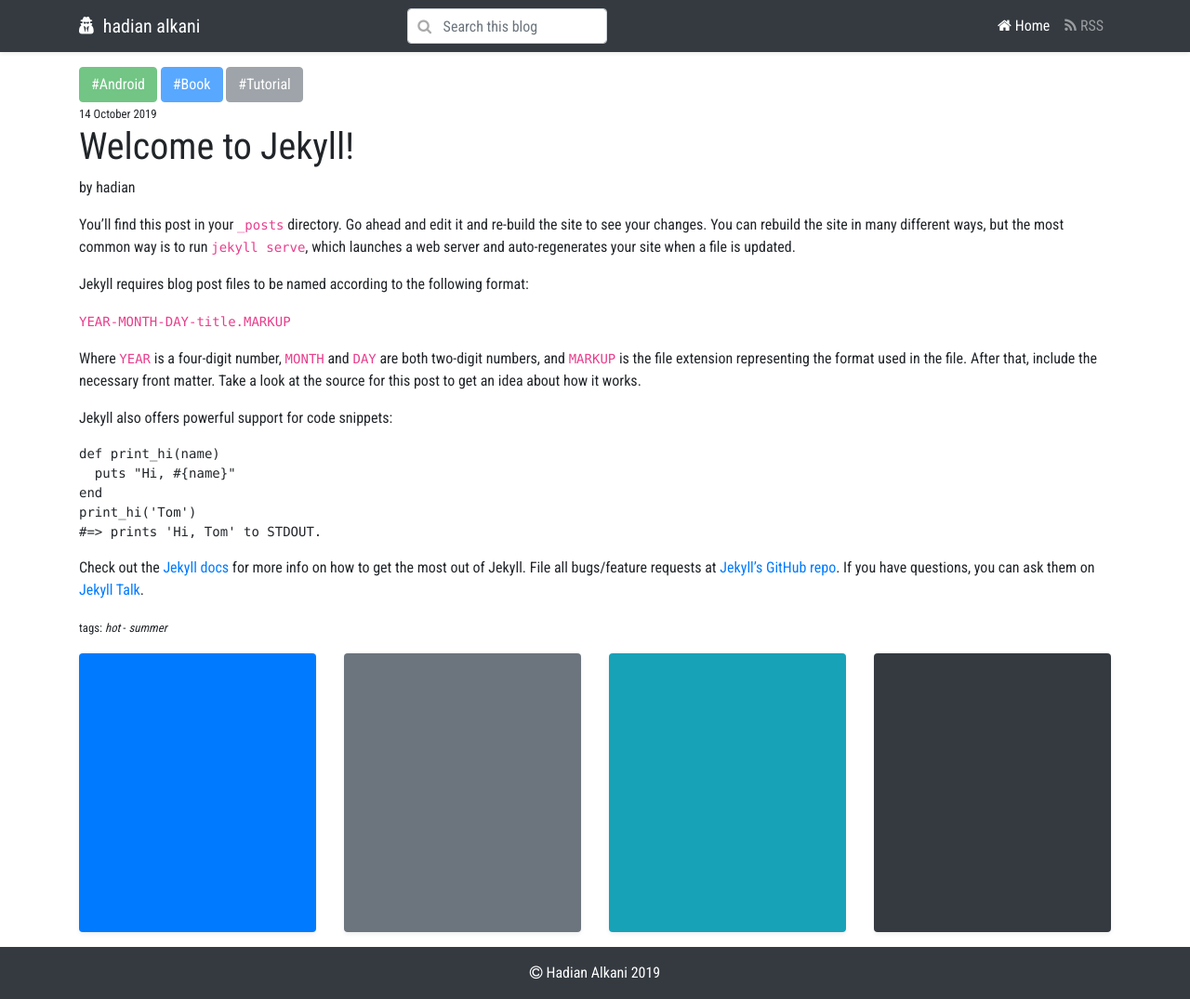
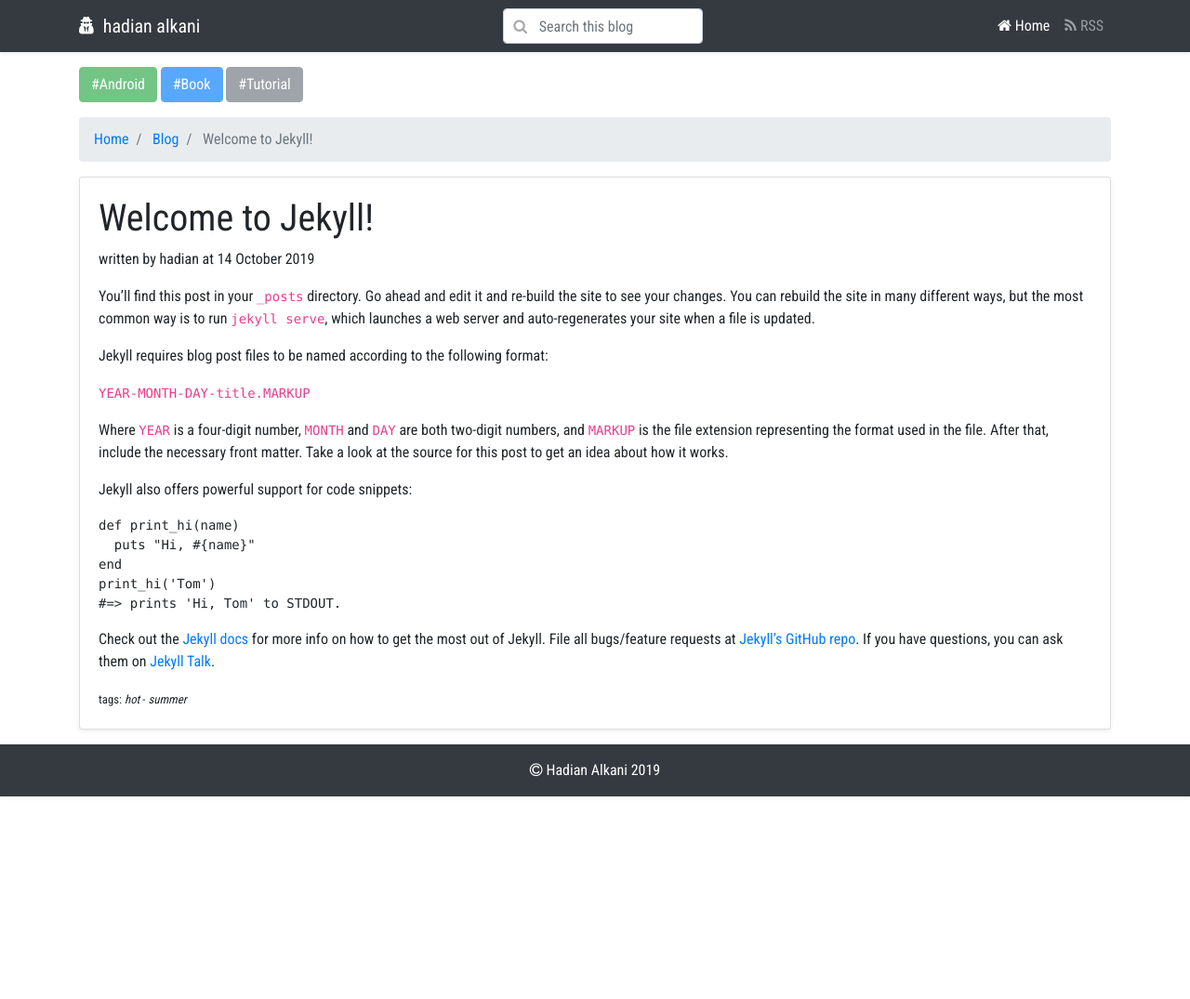
Before and after one commit to sapatekno/sapatekno.github.io, a Jekyll site: the page built from _posts/2019-10-14-welcome-to-jekyll.markdown, in a window 1280 px wide. Shown: the whole page at 93% size. Built offline with Jekyll 4.4.1, drawn with Linux system fonts in a browser that asks for light colours; after the commit the page ends 900 px from its top, so only the background shows below that.

Commit message:
[hadian] - add microdata for blogspost & breadcrumb

```diff
--- a/_config.yml
+++ b/_config.yml
@@ -20,12 +20,13 @@
 
 title: Hadian Alkani
 email: sapatekno@gmail.com
+author: Hadian Alkani
 description: >- # this means to ignore newlines until "baseurl:"
   Write an awesome description for your new site here. You can edit this
   line in _config.yml. It will appear in your document head meta (for
   Google search results) and in your feed.xml site description.
 baseurl: "" # the subpath of your site, e.g. /blog
-url: "" # the base hostname & protocol for your site, e.g. http://example.com
+url: "http://hadianalkani.com" # the base hostname & protocol for your site, e.g. http://example.com
 twitter_username: jekyllrb
 github_username:  jekyll
 
--- a/_layouts/default.html
+++ b/_layouts/default.html
@@ -5,6 +5,8 @@
     <!-- Required meta tags -->
     <meta charset="utf-8">
     <meta name="viewport" content="width=device-width, initial-scale=1, shrink-to-fit=no">
+
+    <link rel="shortcut icon" type="image/png" href="{{site.utl}}/favicon.png">
 
     <!-- Bootstrap CSS -->
     <link rel="stylesheet" href="https://stackpath.bootstrapcdn.com/bootstrap/4.3.1/css/bootstrap.min.css"
@@ -32,13 +34,17 @@
             pointer-events: none;
             color: #aaa;
         }
-        .footbar{
+
+        .footbar {
             padding-top: 0.5rem;
             padding-bottom: 0.5rem;
             margin-bottom: 0px;
         }
     </style>
-    <title>{{ page.title }}</title>
+    <title>{{ page.title | default: "Hadian Alkani"}}</title>
+    <!--[if lt IE 9]>
+    <script src="https://cdnjs.cloudflare.com/ajax/libs/html5shiv/3.7.3/html5shiv.min.js"></script>
+    <![endif]-->
 </head>
 
 <body>
@@ -51,7 +57,7 @@
                 <span class="navbar-toggler-icon"></span>
             </button>
             <div class="collapse navbar-collapse" id="navbarSupportedContent">
-                <form class="form-inline my-2 my-lg-0 ml-auto mr-auto">
+                <form class="form-inline my-2 my-lg-0 ml-auto">
                     <div class="form-group has-search">
                         <span class="fa fa-search form-control-feedback"></span>
                         <input type="text" class="form-control" placeholder="Search this blog">
@@ -83,29 +89,13 @@
 
     {{ content }}
 
-    <div class="container mt-3">
-        <div class="row">
-            <div class="col-lg-3 col-md-6 mb-3">
-                <div class="bg-primary shadow-sm rounded" style="height: 300px;"></div>
-            </div>
-            <div class="col-lg-3 col-md-6 mb-3">
-                <div class="bg-secondary shadow-sm rounded" style="height: 300px;"></div>
-            </div>
-            <div class="col-lg-3 col-md-6 mb-3">
-                <div class="bg-info shadow-sm rounded" style="height: 300px;"></div>
-            </div>
-            <div class="col-lg-3 col-md-6 mb-3">
-                <div class="bg-dark shadow-sm rounded" style="height: 300px;"></div>
-            </div>
-        </div>
-    </div>
-
     <footer>
         <nav class="navbar navbar-dark bg-dark shadow-sm footbar">
             <div class="container">
                 <ul class="navbar-nav ml-auto mr-auto">
                     <li class="nav-item">
-                        <a class="nav-link active" href="{{ 'feed.xml' | relative_url }}"><i class="fa fa-copyright mr-1"></i>Hadian Alkani 2019</a>
+                        <a class="nav-link active" href="{{ 'feed.xml' | relative_url }}"><i
+                                class="fa fa-copyright mr-1"></i>Hadian Alkani 2019</a>
                     </li>
                 </ul>
             </div>
--- a/_layouts/post.html
+++ b/_layouts/post.html
@@ -2,19 +2,66 @@
 layout: default
 ---
 
-<div class="container">
+<div class="container mt-3 mb-3">
+  <!-- breadcrumb -->
+  <div class="row" id="breadcrumb">
+    <div class="col-12">
+      <nav aria-label="breadcrumb">
+        <ol class="breadcrumb" itemscope itemtype="https://schema.org/BreadcrumbList">
+          <li class="breadcrumb-item" itemprop="itemListElement" itemscope itemtype="https://schema.org/ListItem">
+            <a href="{{ site.url }}" itemprop="item">
+              <span itemprop="name">Home</span>
+            </a>
+            <meta itemprop="position" content="1">
+          </li>
+          <li class="breadcrumb-item" itemprop="itemListElement" itemscope itemtype="https://schema.org/ListItem">
+            <a href="{{ site.url }}" itemprop="item">
+              <span itemprop="name">Blog</span>
+            </a>
+            <meta itemprop="position" content="2">
+          </li>
+          <li class="breadcrumb-item active" aria-current="page" itemprop="itemListElement" itemscope
+            itemtype="https://schema.org/ListItem">
+            <span itemprop="name">{{ page.title }}</span>
+            <meta itemprop="position" content="3">
+          </li>
+        </ol>
+      </nav>
+    </div>
+  </div>
+
   <div class="row">
     <div class="col-12">
-      <small>{{ page.date | date: "%-d %B %Y" }}</small>
-      <h1>{{ page.title }}</h1>
+      <div class="card shadow-sm">
+        <div class="card-body">
+          <article itemprop="blogPost" itemscope itemtype="https://schema.org/BlogPosting">
+            <meta itemprop="mainEntityOfPage" content="{{ page.url }}">
+            <span itemprop="publisher" itemscope itemtype="https://schema.org/Organization">
+              <meta itemprop="name" content="{{ page.author | default:site.author }}">
+              <span itemprop="logo" itemscope itemtype="https://schema.org/ImageObject">
+                <meta itemprop="url" content="{{site.url}}/favicon.png">
+              </span>
+            </span>
+            <h1 itemprop="name headline">{{ page.title }}</h1>
+            <p>
+              written by
+              <span itemprop="author" itemscope itemtype="https://schema.org/Person">
+                <span itemprop="name">{{ page.author | default: site.author }}</span>
+              </span>
+              at
+              <time datetime="{{ page.date | date: "%-d %B %Y" }}" itemprop="datePublished">
+                {{ page.date | date: "%-d %B %Y" }}
+              </time>
+            </p>
 
-      <p class="view">by {{ page.author | default: site.author }}</p>
+            {{content}}
 
-      {{content}}
-
-      {% if page.tags %}
-      <small>tags: <em>{{ page.tags | join: "</em> - <em>" }}</em></small>
-      {% endif %}
+            {% if page.tags %}
+            <small>tags: <em>{{ page.tags | join: "</em> - <em>" }}</em></small>
+            {% endif %}
+          </article>
+        </div>
+      </div>
     </div>
   </div>
 </div>
```
Also changed, not shown: _layouts/home.html (+2 -15 lines), favicon.png (added).
